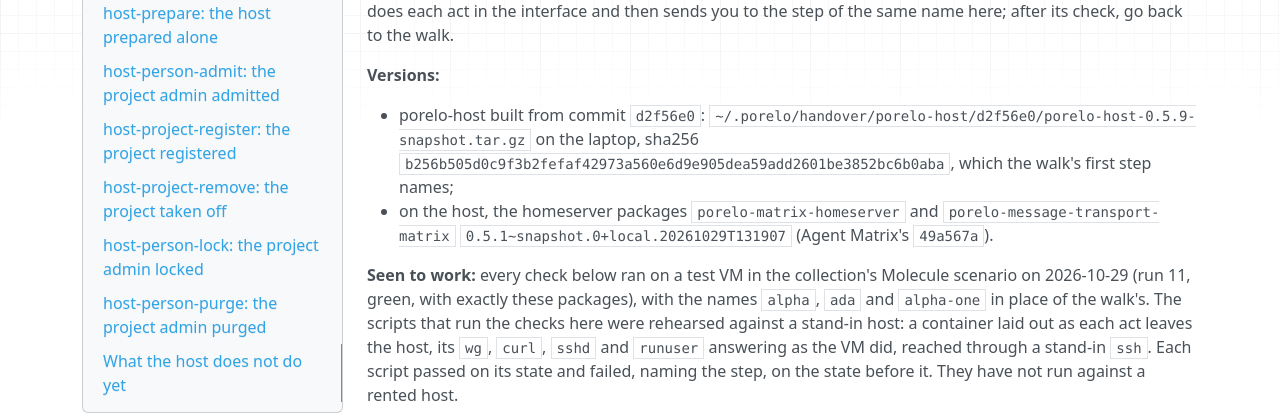
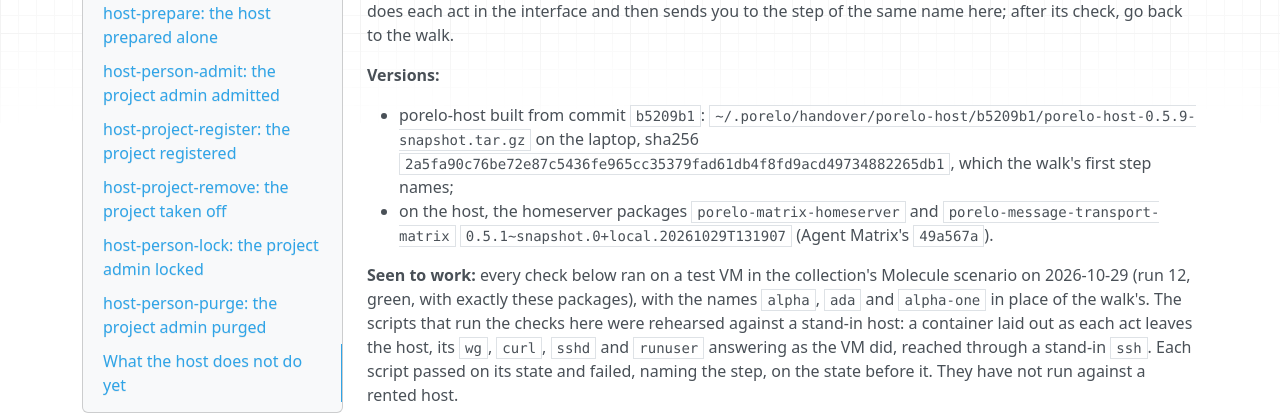
Before and after one commit to porelo-ai/porelo-host, an MkDocs documentation site: the page built from doc/guides/6j-host.md, in a window 1280 px wide and 900 px high. Shown: the part 183-598 px from the top of the window. Built offline with MkDocs 1.6.1, drawn with Linux system fonts in a browser that asks for light colours; nearby versions of some CDN libraries.

```diff
--- a/doc/guides/6j-host.md
+++ b/doc/guides/6j-host.md
@@ -7,13 +7,13 @@ walk.
 
 **Versions:**
 
-- porelo-host built from commit `d2f56e0`: `~/.porelo/handover/porelo-host/d2f56e0/porelo-host-0.5.9-snapshot.tar.gz`
-  on the laptop, sha256 `b256b505d0c9f3b2fefaf42973a560e6d9e905dea59add2601be3852bc6b0aba`, which the walk's
+- porelo-host built from commit `b5209b1`: `~/.porelo/handover/porelo-host/b5209b1/porelo-host-0.5.9-snapshot.tar.gz`
+  on the laptop, sha256 `2a5fa90c76be72e87c5436fe965cc35379fad61db4f8fd9acd49734882265db1`, which the walk's
   first step names;
 - on the host, the homeserver packages `porelo-matrix-homeserver` and `porelo-message-transport-matrix`
   `0.5.1~snapshot.0+local.20261029T131907` (Agent Matrix's `49a567a`).
 
-**Seen to work:** every check below ran on a test VM in the collection's Molecule scenario on 2026-10-29 (run 11,
+**Seen to work:** every check below ran on a test VM in the collection's Molecule scenario on 2026-10-29 (run 12,
 green, with exactly these packages), with the names `alpha`, `ada` and `alpha-one` in place of the walk's. The scripts that run the checks here
 were rehearsed against a stand-in host: a container laid out as each act leaves the host, its `wg`, `curl`, `sshd`
 and `runuser` answering as the VM did, reached through a stand-in `ssh`. Each script passed on its state and failed,
```
